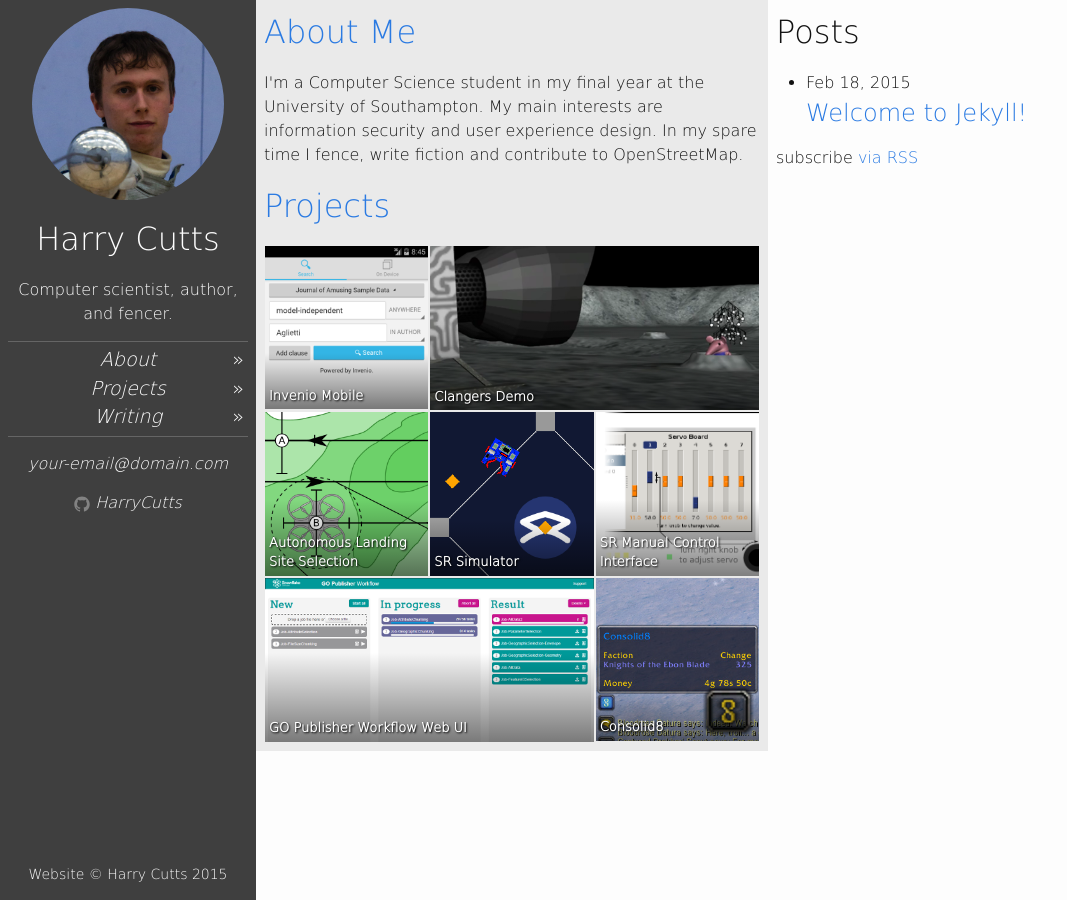
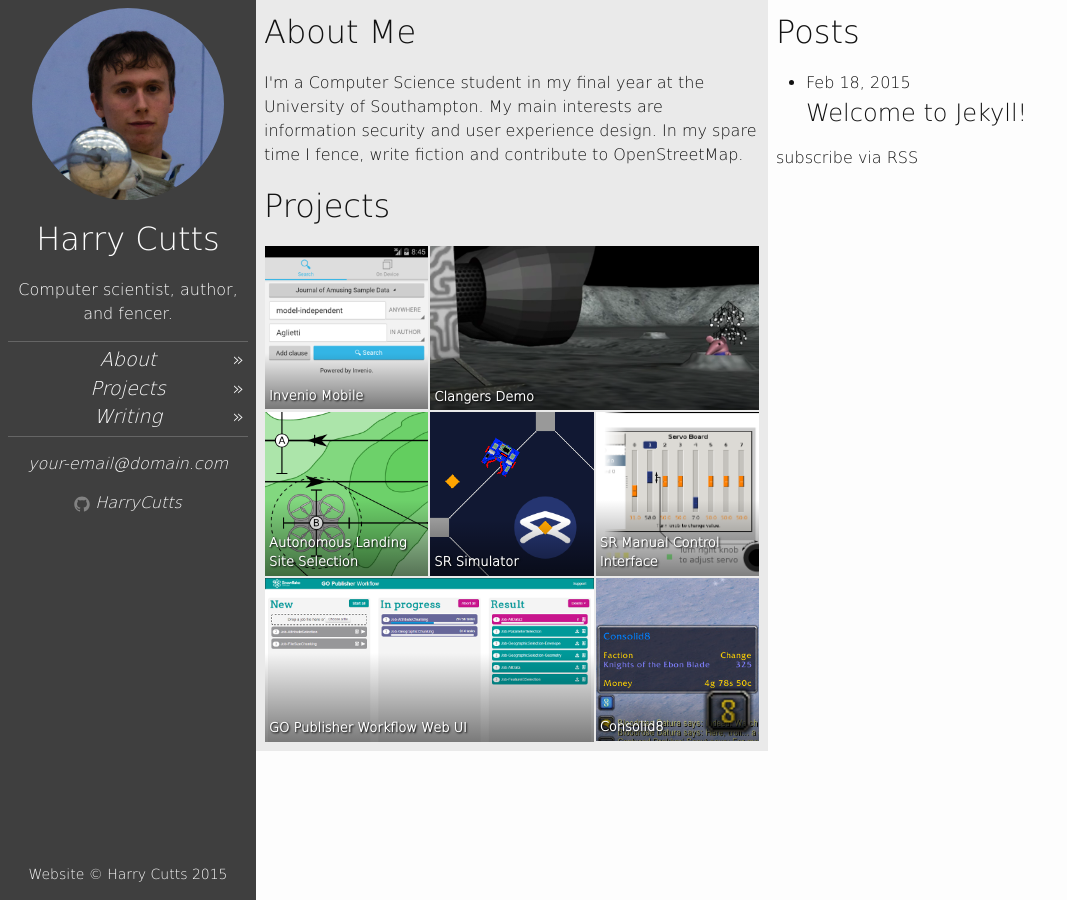
Before and after one commit to HarryCutts/harrycutts.github.io, a Jekyll site: the page built from index.html, in a window 1280 px wide. Shown: the whole page, without its empty margins (0-1067 px from the left). Built offline with Jekyll 4.4.1, drawn with Linux system fonts in a browser that asks for light colours; nearby versions of some CDN libraries; library files that are not in the unit come from our copies.

Commit message:
Temporarily disable brand colour
(for a monochrome-first approach)

```diff
--- a/_sass/_colors.scss
+++ b/_sass/_colors.scss
@@ -1,7 +1,7 @@
 // Color Scheme //
 $text-color:       #111;
 $background-color: #fdfdfd;
-$brand-color:      #2a7ae2;
+$brand-color:      $text-color; //#2a7ae2;
 
 $grey-color:       #828282;
 $grey-color-light: lighten($grey-color, 40%);
```
